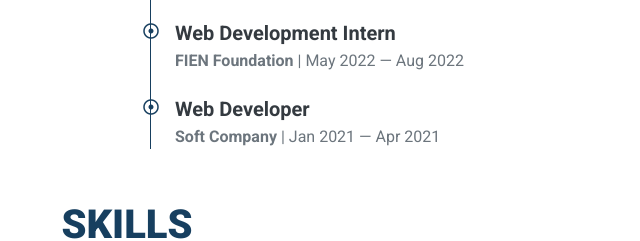
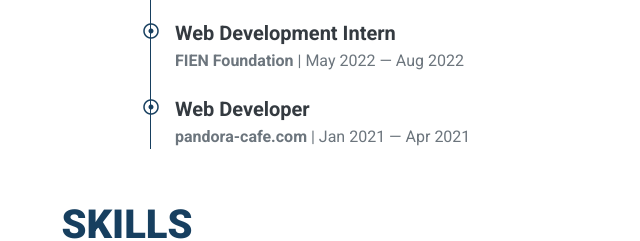
Before and after one commit to HaiHongLa/haihongla.github.io, a plain HTML site: page index.html in a window 1280 px wide. Shown: the part 1325-1566 px from the top of the page, 513-1153 px from the left. Drawn offline with nearby package versions, Linux system fonts and the light colour scheme.

Commit message:
fixed typo

```diff
--- a/index.html
+++ b/index.html
@@ -128,7 +128,7 @@
                         <div class="position-relative mb-4">
                             <i class="far fa-dot-circle text-primary position-absolute" style="top: 2px; left: -32px;"></i>
                             <h5 class="font-weight-bold mb-1">Web Developer</h5>
-                            <p class="mb-2"><strong>Soft Company</strong> | Jan 2021 — Apr 2021</p>
+                            <p class="mb-2"><strong>pandora-cafe.com</strong> | Jan 2021 — Apr 2021</p>
                         </div>
                     </div>
                 </div>
```
